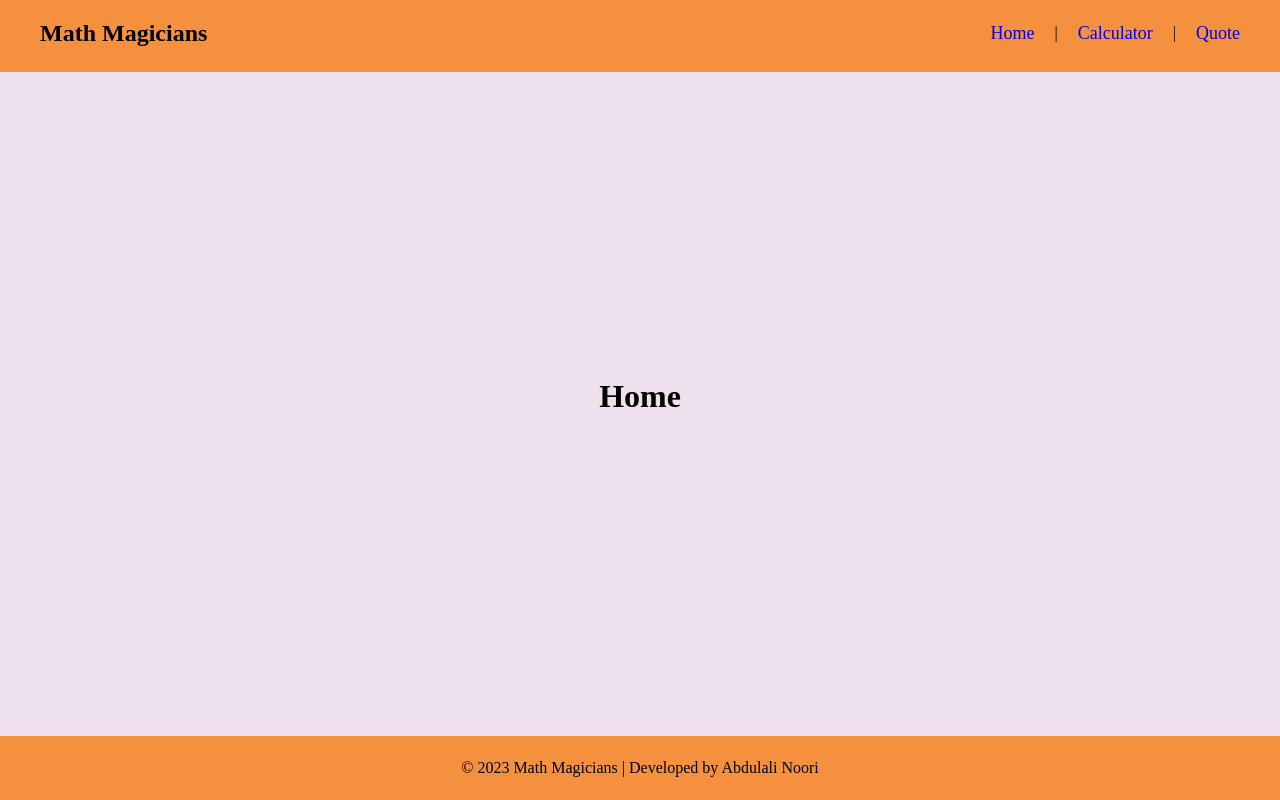
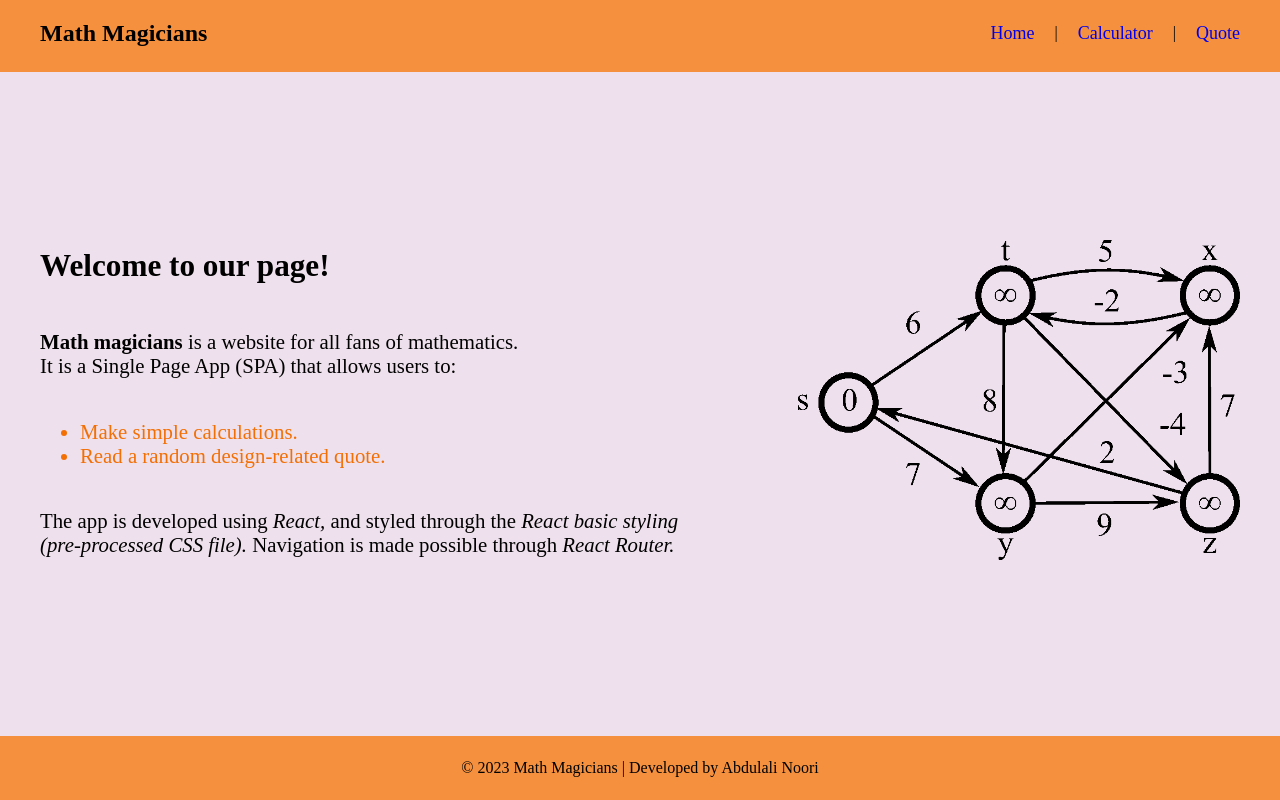
Before and after one commit to ab-noori/math-magicians, a React (Create React App) app: page / in a window 1280 px wide. Built offline with nearby package versions, Linux system fonts and the light colour scheme.

Commit message:
Add homepage changes.

```diff
--- a/src/components/Home.js
+++ b/src/components/Home.js
@@ -1,4 +1,40 @@
+import algorithm from '../assets/algorithm.gif';
+
 function Home() {
-  return <h1>Home</h1>;
+  return (
+    <div className="home">
+      <div className="intro-frame">
+        <h2>Welcome to our page!</h2>
+        <p className="text">
+          <b>Math magicians</b>
+          {' '}
+          is a website for all fans of mathematics.
+          <br />
+          It is a Single Page App (SPA) that allows users to:
+        </p>
+        <ul>
+          <li className="listItem">Make simple calculations.</li>
+          <li className="listItem">Read a random design-related quote.</li>
+        </ul>
+        <p>
+          The app is developed using
+          {' '}
+          <i>React,</i>
+          {' '}
+          and styled through the
+          {' '}
+          <i>React basic styling (pre-processed CSS file).</i>
+          {' '}
+          Navigation is made possible through
+          {' '}
+          <i>React Router.</i>
+        </p>
+      </div>
+
+      <div className="algo-frame">
+        <img src={algorithm} alt="algoritm" />
+      </div>
+    </div>
+  );
 }
 export default Home;
```
